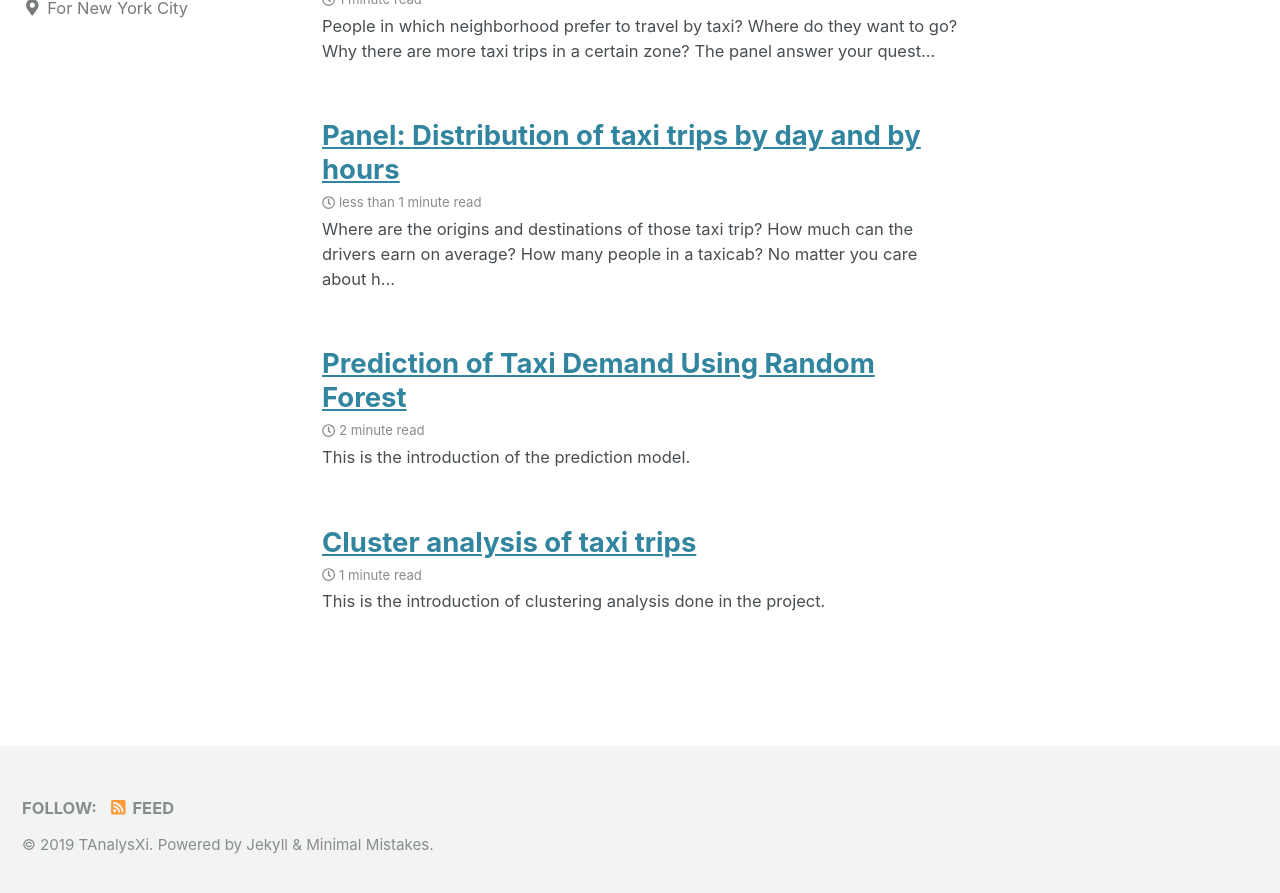
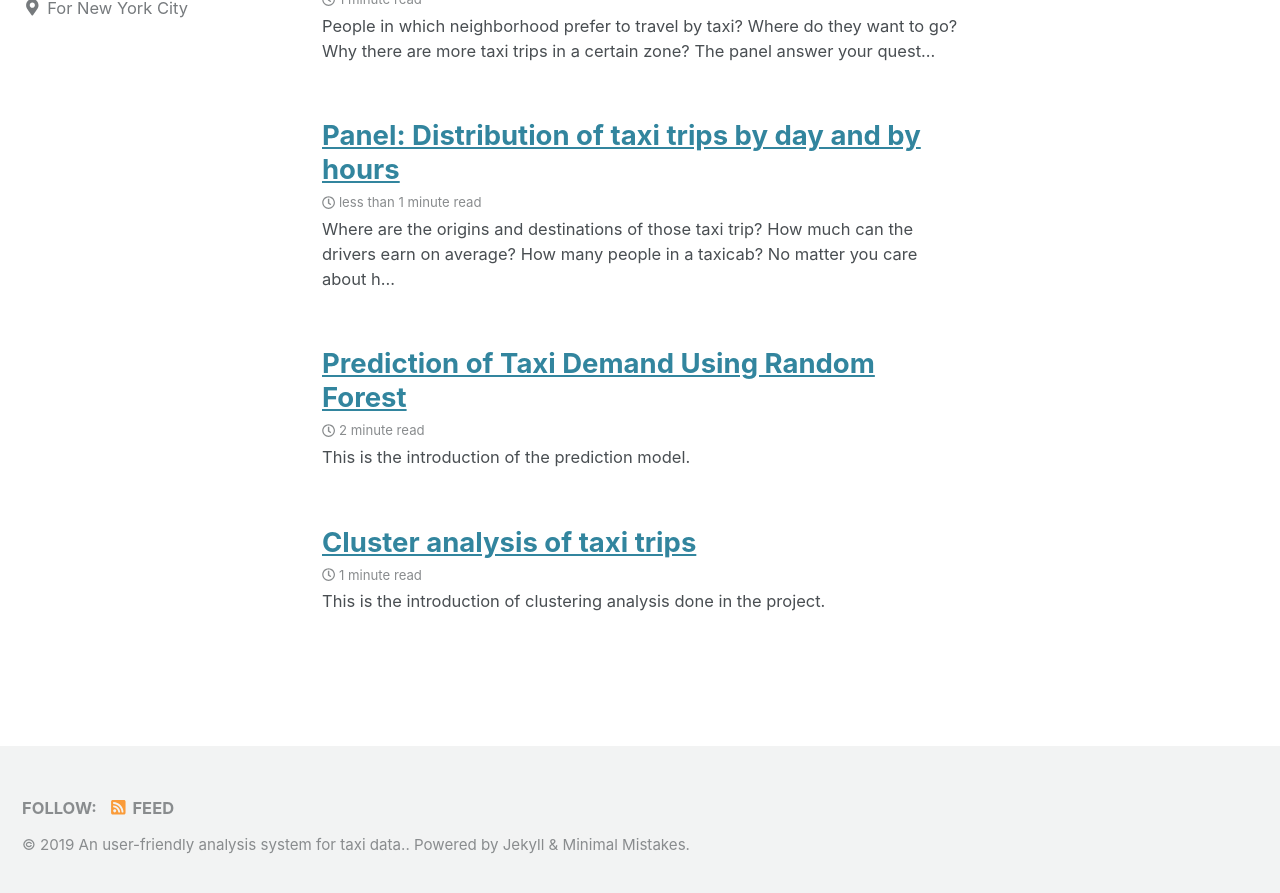
Before and after one commit to XinyiMsumyee/my-pages-starter, a Jekyll site: the page built from index.html, in a window 1280 px wide and 900 px high, scrolled down 245 px. Shown: the top 893 px of the window. Built offline with Jekyll 4.4.1, drawn with Linux system fonts in a browser that asks for light colours; cached includes are drawn as plain includes; nearby versions of some CDN libraries; a script that is not in the unit is left out; the list of posts is cut into pages by our own code; some of the changed text lies outside the part shown.

Commit message:
add logo

```diff
--- a/_config.yml
+++ b/_config.yml
@@ -16,15 +16,15 @@ minimal_mistakes_skin: "default" # "air", "aqua", "contrast", "dark", "dirt", "n
 
 # Site Settings
 locale: "en-US"
-title: "Final Project for MUSA620"
+title: "TAnalysXi"
 title_separator: "-"
-name: "TAnalysXi"
-description: "An user-friendly analysis system for taxi."
+name: "An user-friendly analysis system for taxi data."
+description: "Final Project for MUSA620"
 url: # the base hostname & protocol for your site e.g. "https://mmistakes.github.io"
 baseurl: # the subpath of your site, e.g. "/blog"
 repository: # GitHub username/repo-name e.g. "mmistakes/minimal-mistakes"
 teaser: # path of fallback teaser image, e.g. "/assets/images/500x300.png"
-logo: # path of logo image to display in the masthead, e.g. "/assets/images/88x88.png"
+logo: "/assets/images/logo.png"
 masthead_title: # overrides the website title displayed in the masthead, use " " for no title
 # breadcrumbs            : false # true, false (default)
 words_per_minute: 200
```
